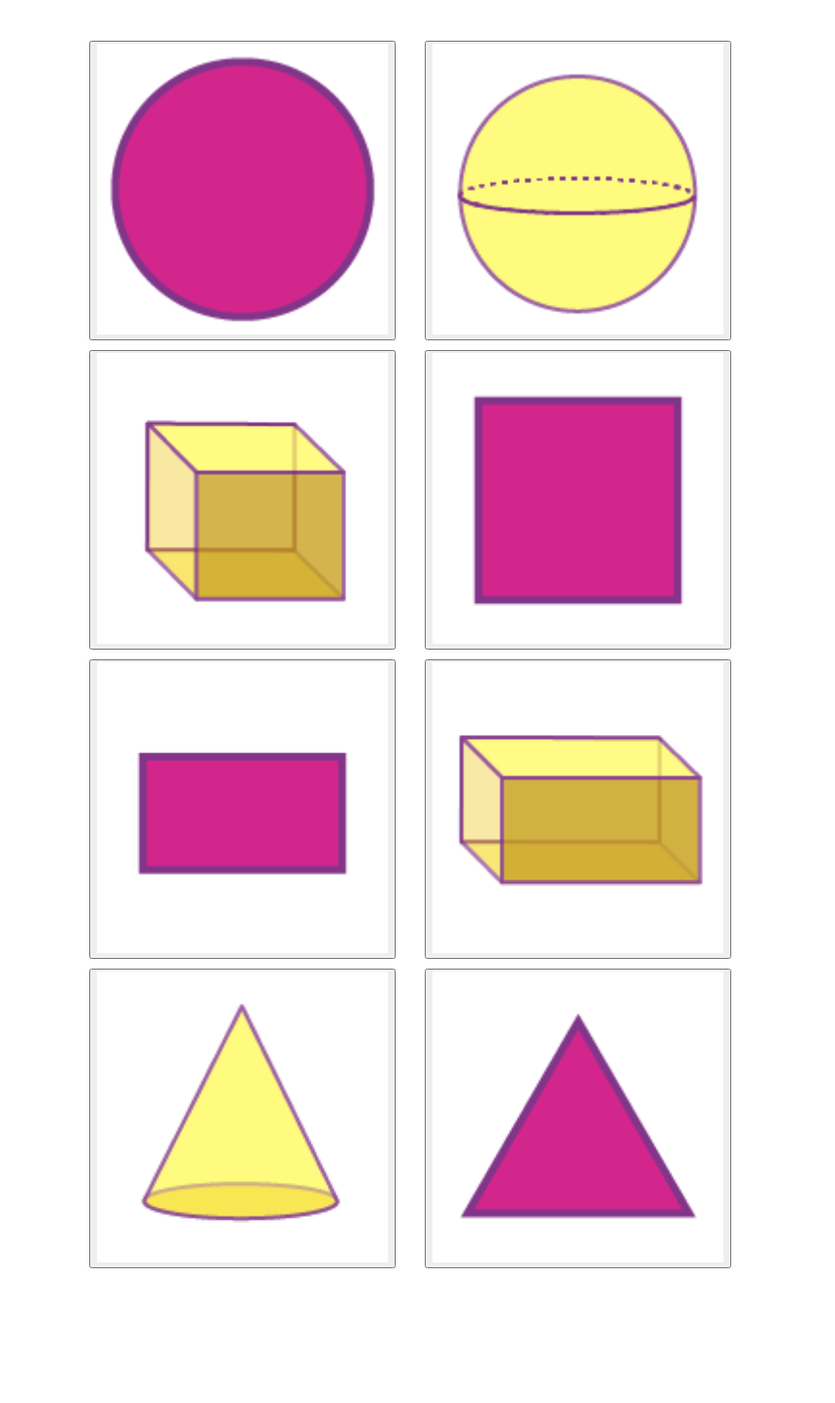
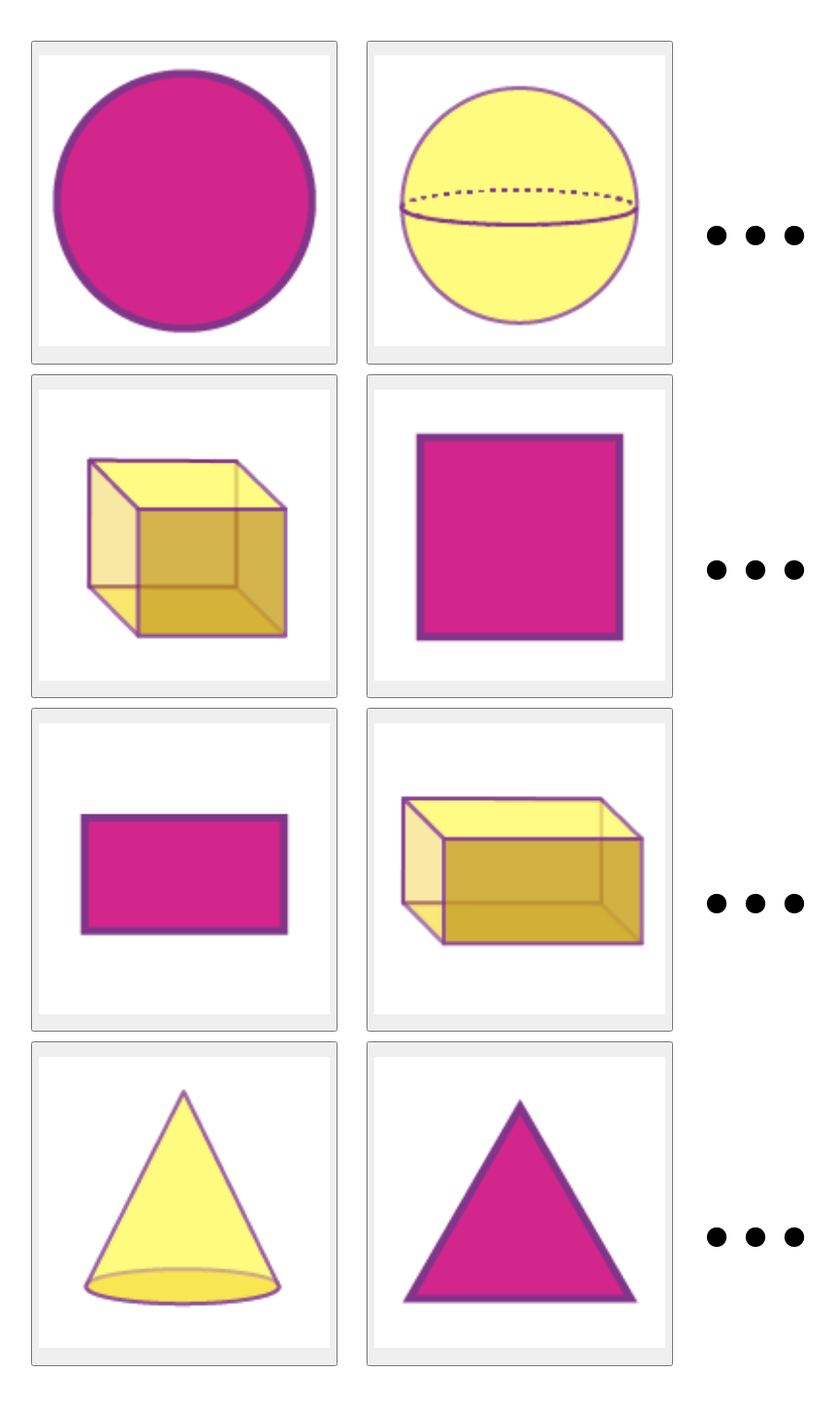
Before and after one commit to Piyach5/art_excercise, a React (Vite) app: page / in a window 1280 px wide. Shown: the part 167-1614 px from the top of the page at 97% size, without its empty margins (207-1068 px from the left). Before the commit the page ends 1520 px from the top, so only its background shows below. Built offline with nearby package versions, Linux system fonts and the light colour scheme.

Commit message:
fix: edit useState

```diff
--- a/src/Pages/HomePage.jsx
+++ b/src/Pages/HomePage.jsx
@@ -20,10 +20,10 @@
     audio_2.play();
   };
 
-  const [answer1, setAnswer1] = useState("");
-  const [answer2, setAnswer2] = useState("");
-  const [answer3, setAnswer3] = useState("");
-  const [answer4, setAnswer4] = useState("");
+  const [answer1, setAnswer1] = useState("...");
+  const [answer2, setAnswer2] = useState("...");
+  const [answer3, setAnswer3] = useState("...");
+  const [answer4, setAnswer4] = useState("...");
   return (
     <>
       <header className="title">
```
